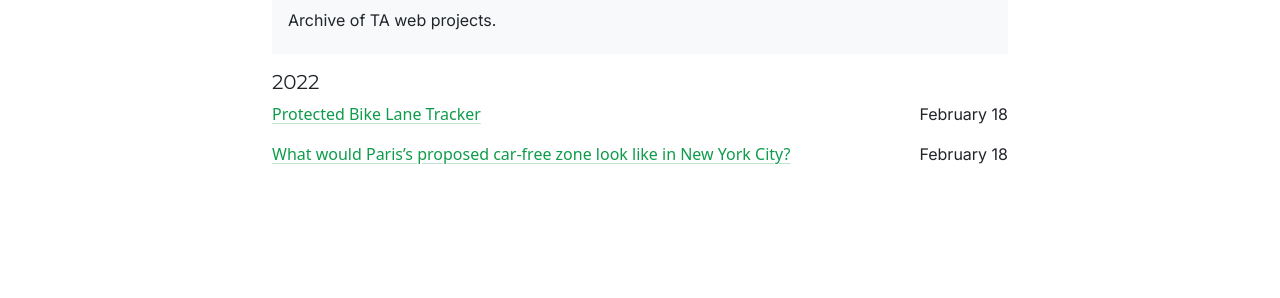
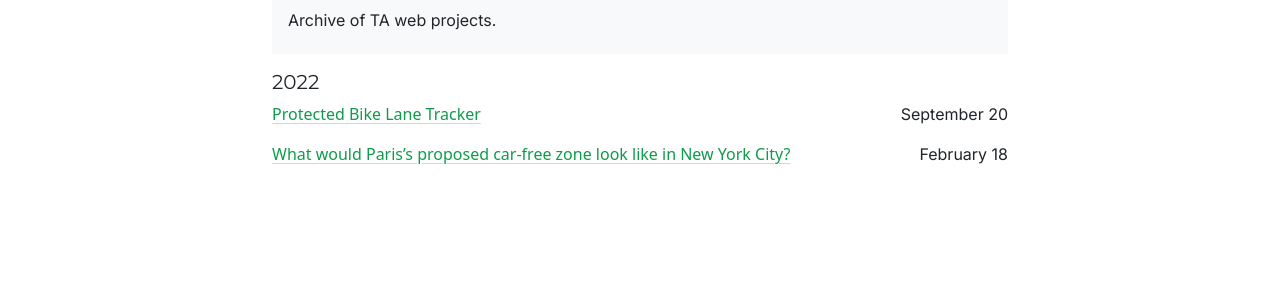
Before and after one commit to TransportationAlternatives/projects.transalt.org, a Jekyll site: the page built from index.markdown, in a window 1280 px wide. Shown: the part 151-449 px from the top of the page. Built offline with Jekyll 4.4.1, drawn with Linux system fonts in a browser that asks for light colours.

Commit message:
Update 2022-09-20-protected-bike-lane-tracker.html

```diff
--- a/_posts/2022-09-20-protected-bike-lane-tracker.html
+++ b/_posts/2022-09-20-protected-bike-lane-tracker.html
@@ -1,7 +1,7 @@
 ---
 title:  Protected Bike Lane Tracker
-date: 2022-02-18
-shorthead: Transportation Alternatives
+date: 2022-09-20
+shorthead: Bike Lane Tracker
 label: NYC Streets Plan
 image: /bikelane.jpg
 ---
@@ -22,6 +22,7 @@ image: /bikelane.jpg
     <link href="https://fonts.googleapis.com/css2?family=Inter:wght@400;600&family=Montserrat:ital,wght@0,300;0,400;0,600;0,700;1,300;1,400;1,600;1,700&display=swap" rel="stylesheet">
     <link href="https://cdn.jsdelivr.net/npm/bootstrap@5.2.1/dist/css/bootstrap.min.css" rel="stylesheet" integrity="sha384-iYQeCzEYFbKjA/T2uDLTpkwGzCiq6soy8tYaI1GyVh/UjpbCx/TYkiZhlZB6+fzT" crossorigin="anonymous">
     <link rel="stylesheet" href="https://cdn.jsdelivr.net/npm/bootstrap-icons@1.8.1/font/bootstrap-icons.css">
+    <link rel="icon" type="image/x-icon" href="https://cdn.glitch.global/ba78ba88-0894-44d4-80bb-e407c4b578c2/favicon%203.ico?v=1648657962312">
 
     <!-- Leaflet -->
     <link rel="stylesheet" href="https://unpkg.com/leaflet@1.8.0/dist/leaflet.css" integrity="sha512-hoalWLoI8r4UszCkZ5kL8vayOGVae1oxXe/2A4AO6J9+580uKHDO3JdHb7NzwwzK5xr/Fs0W40kiNHxM9vyTtQ==" crossorigin=""/>
```
